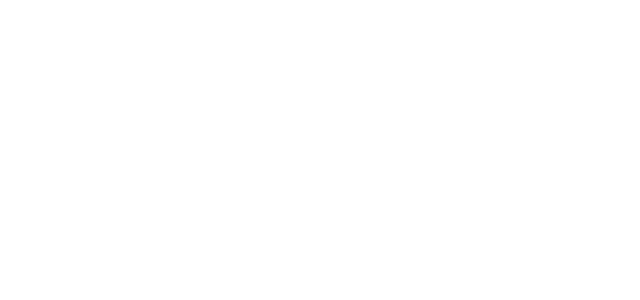
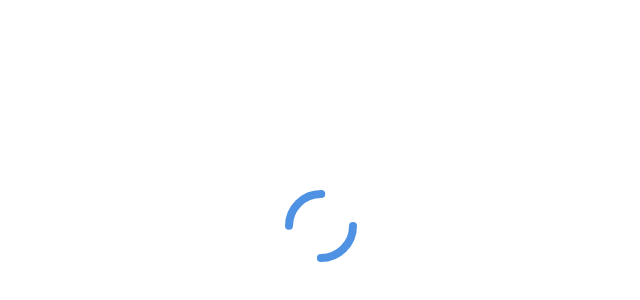
Before and after one commit to osuobiem/bwa-fe-cs, a React (Vite) app: page / in a window 1280 px wide. Shown: the part 174-474 px from the top of the page, without its empty margins (319-959 px from the left). Built offline with nearby package versions, Linux system fonts and the light colour scheme.

Commit message:
add Loader component

```diff
--- /dev/null
+++ b/src/components/Loader/Loader.tsx
@@ -0,0 +1,29 @@
+import {styled} from "styled-components";
+import loader from "../../assets/loader.svg";
+
+const Container = styled.div`
+  background-color: #fff;
+  position: fixed;
+  z-index: 1;
+  height: 100%;
+  width: 100%;
+  overflow: hidden;
+  display: flex;
+  align-items: center;
+  justify-content: center;
+  opacity: 0.8;
+
+  & > img {
+    width: 100px;
+  }
+`;
+
+export const Loader = ({show}: {show: boolean}) => {
+  return show ? (
+    <Container>
+      <img src={loader} alt="Loader" />
+    </Container>
+  ) : (
+    <></>
+  );
+};
--- a/src/index.css
+++ b/src/index.css
@@ -2,10 +2,10 @@
   font-family: Inter, system-ui, Avenir, Helvetica, Arial, sans-serif;
   line-height: 1.5;
   font-weight: 400;
-
-  color-scheme: light dark;
-  color: rgba(255, 255, 255, 0.87);
-  background-color: #242424;
+  color: #213547;
+  background: linear-gradient(0deg, #ffffff 80%, #a2c9ff8f 100%);
+  background-repeat: no-repeat;
+  height: 100%;
 
   font-synthesis: none;
   text-rendering: optimizeLegibility;
@@ -14,56 +14,6 @@
   -webkit-text-size-adjust: 100%;
 }
 
-a {
-  font-weight: 500;
-  color: #646cff;
-  text-decoration: inherit;
-}
-a:hover {
-  color: #535bf2;
-}
-
 body {
   margin: 0;
-  display: flex;
-  place-items: center;
-  min-width: 320px;
-  min-height: 100vh;
 }
-
-h1 {
-  font-size: 3.2em;
-  line-height: 1.1;
-}
-
-button {
-  border-radius: 8px;
-  border: 1px solid transparent;
-  padding: 0.6em 1.2em;
-  font-size: 1em;
-  font-weight: 500;
-  font-family: inherit;
-  background-color: #1a1a1a;
-  cursor: pointer;
-  transition: border-color 0.25s;
-}
-button:hover {
-  border-color: #646cff;
-}
-button:focus,
-button:focus-visible {
-  outline: 4px auto -webkit-focus-ring-color;
-}
-
-@media (prefers-color-scheme: light) {
-  :root {
-    color: #213547;
-    background-color: #ffffff;
-  }
-  a:hover {
-    color: #747bff;
-  }
-  button {
-    background-color: #f9f9f9;
-  }
-}
--- a/src/pages/Search/Search.tsx
+++ b/src/pages/Search/Search.tsx
@@ -1,3 +1,9 @@
+import {Loader} from "../../components/Loader/Loader";
+
 export const Search = () => {
-  return <></>;
+  return (
+    <>
+      <Loader show={true} />
+    </>
+  );
 };
```
Also changed, not shown: src/assets/loader.svg (added).
